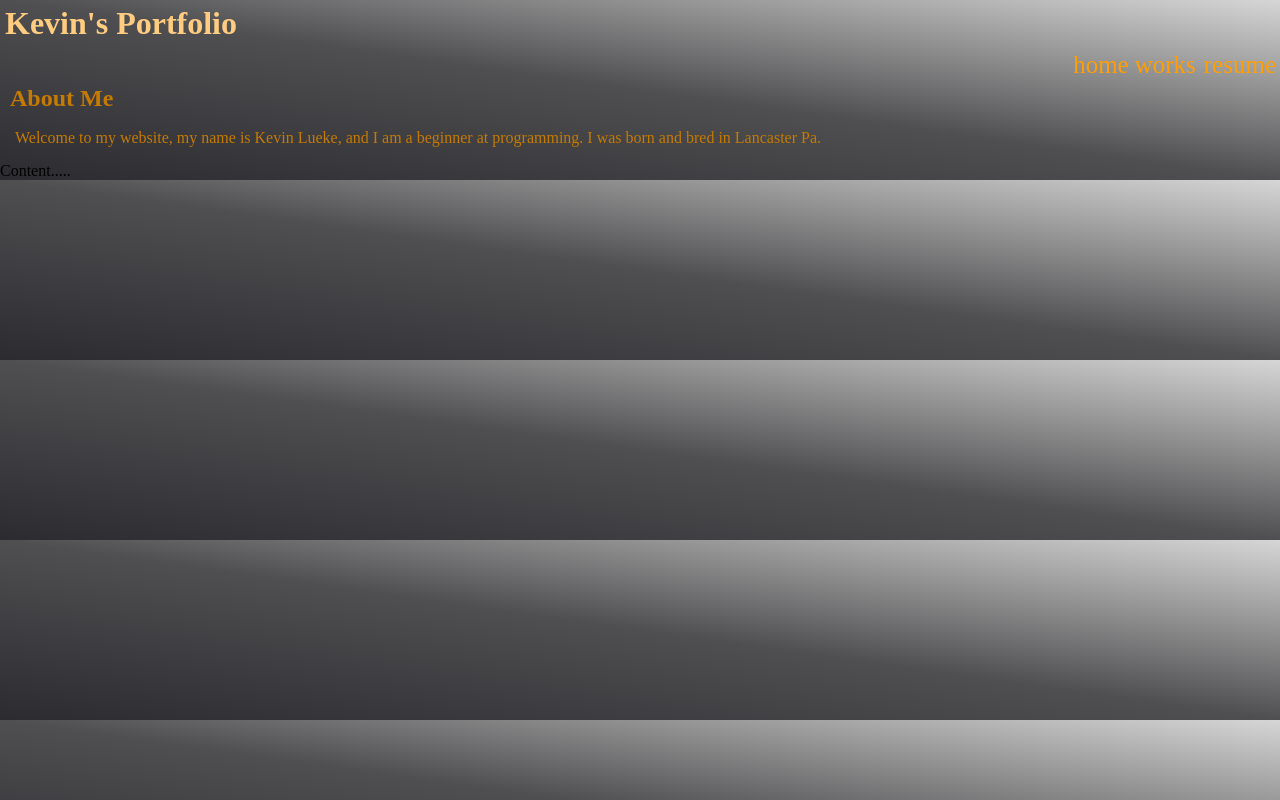
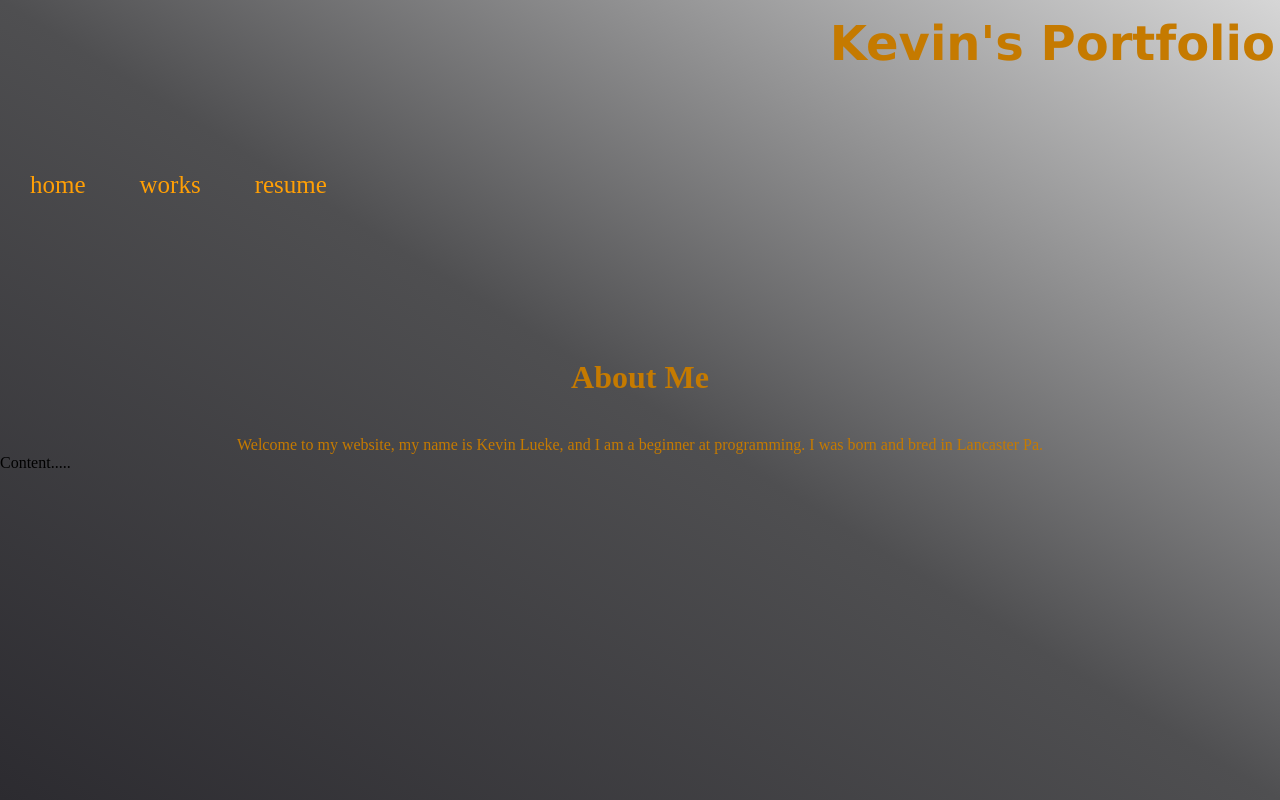
Before and after one commit to kevinlueke/kevinlueke.github.io, a website: page index.html in a window 1280 px wide. Drawn offline with Linux system fonts and the light colour scheme.

Commit message:
Background screen fix, minor font/position adjusts

```diff
--- a/styles.css
+++ b/styles.css
@@ -6,45 +6,52 @@
     padding: 0;
   }
 
-body {
-  background-image:
+html {
+
+  /**** Fills page with gradient color mix, scales it, centers it, no scroll bar, cross-browser compatible****/
+  background:
+  no-repeat center center fixed
   linear-gradient(
   to top right,
   #2C2B30,
   #4F4F51,
   #D6D6D6
   );
+  background-size: cover;
+  -webkit-background-size: cover;
+  -moz-background-size: cover;
+  -o-background-size: cover;
+  background-size: cover;
 }
 
 h1 {
-  color: #ffcc80;
-  padding: 5px;
+  font-family: Lucida Grande, Arial, Sans-serif;
+  color: #c57a00;
+  padding: 15px 5px 50px;
+  font-size: 3rem;
+  text-align: right;
 }
 
 section.short-about {
   color: #c57a00;
+  text-align: center;
+  padding: 80px 150px 0;
 }
 
 section.short-about h2 {
-  padding: 2px 10px;
-}
-
-section.short-about p {
-  color: #c57a00;
-  padding: 15px;
+  font-size: 2rem;
+  margin-bottom: 40px;
 }
 
 /*Navigation Bar*/
 .nav {
-  background-color: none;
-  padding: 2px;
+  padding: 50px 5px 80px;
   list-style-type: none;
-  text-align: right;
 }
 .nav li {
   display: inline-block;
   font-size: 25px;
-  padding: 0px, 25px, 0px, 25px;
+  padding: 0px 25px;
 
  }
 .nav a {
```
Also changed, not shown: 1 other file.
